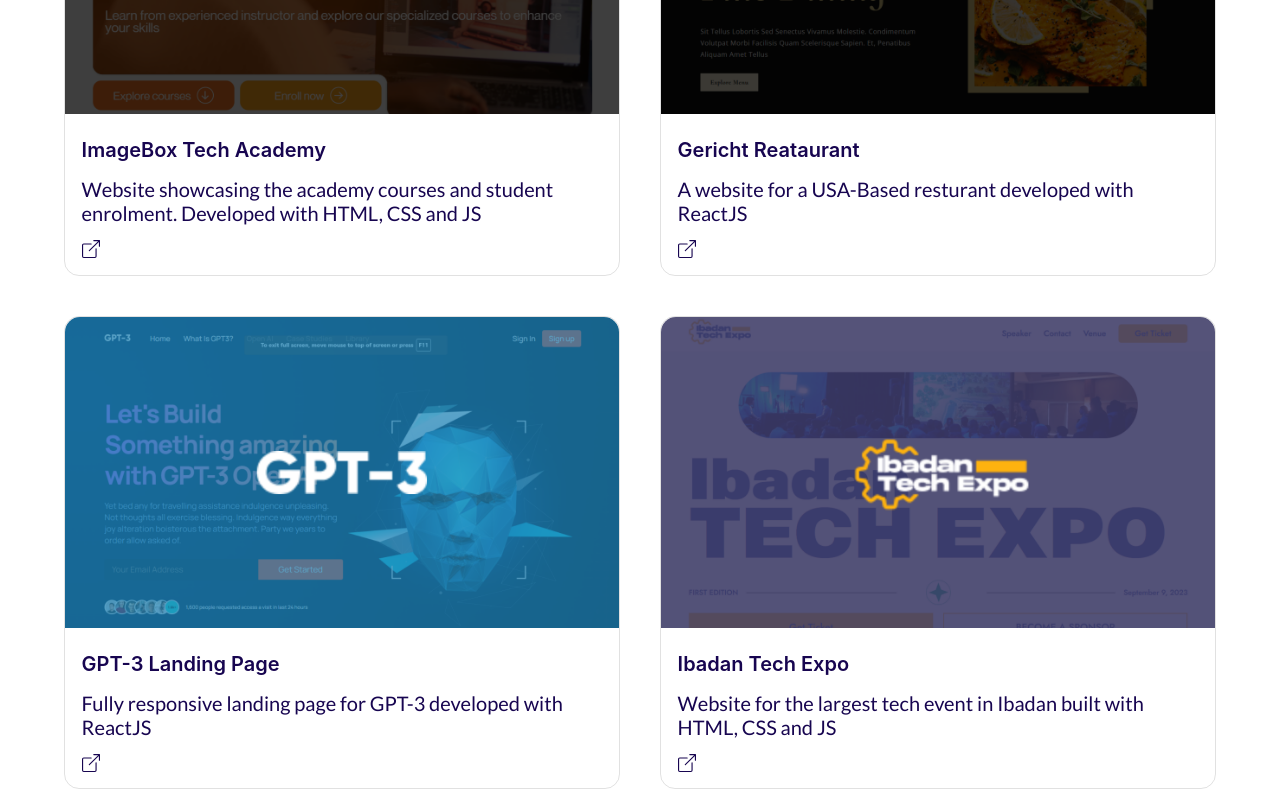
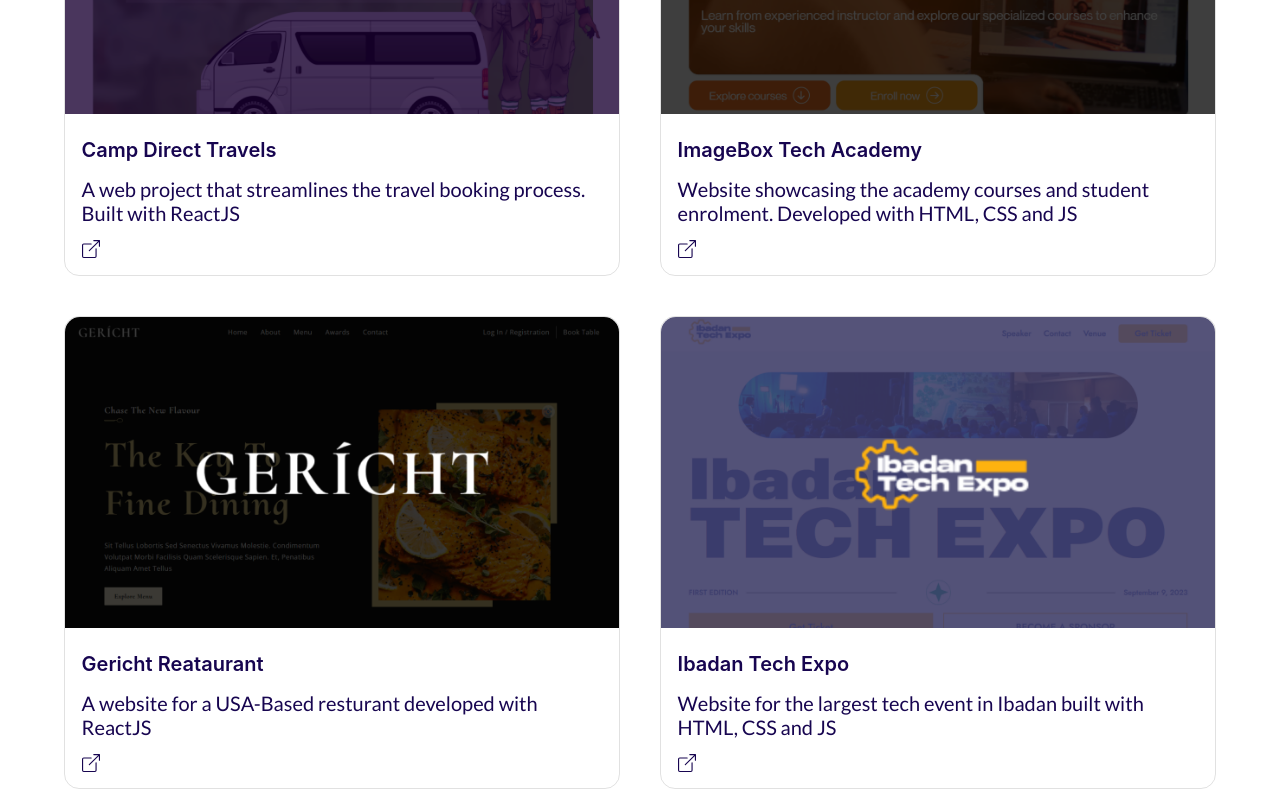
Before and after one commit to Linktoyinka/v4-portfolio, a React (Vite) app: page / in a window 1280 px wide. Shown: the part 1940-2740 px from the top of the page. Built offline with nearby package versions, Linux system fonts and the light colour scheme.

Commit message:
new project added

```diff
--- a/package.json
+++ b/package.json
@@ -13,7 +13,6 @@
     "aos": "^2.3.4",
     "react": "^18.2.0",
     "react-dom": "^18.2.0",
-    "react-gtm-module": "^2.0.11",
     "react-helmet-async": "^1.3.0",
     "react-icons": "^4.11.0",
     "react-router-dom": "^6.17.0"
--- a/src/App.jsx
+++ b/src/App.jsx
@@ -1,16 +1,9 @@
 import React from 'react'
 import { Routes, Route } from 'react-router-dom';
 import { About, Home, Work } from './pages'
-import TagManager from 'react-gtm-module'
 import { HelmetProvider } from 'react-helmet-async';
 
 const App = () => {
-
-  const tagManagerArgs = {
-    gtmId: 'GTM-PJJCSM'
-  }
-
-  TagManager.initialize(tagManagerArgs)
 
   return (
     <HelmetProvider>
--- a/src/constants/data.js
+++ b/src/constants/data.js
@@ -1,6 +1,12 @@
 import images from "./images"
 
 const works = [
+    {
+        imgUrl: images.camp,
+        projectTitle: 'Camp Direct Travels',
+        projectSub: 'A web project that streamlines the travel booking process. Built with ReactJS',
+        url: `https://www.campdirecttravels.com/`
+    },
     {
         imgUrl: images.imta,
         projectTitle: 'ImageBox Tech Academy',
@@ -14,12 +20,6 @@
         url: `https://gericht-restaurant-ola.netlify.app/`
     },
     {
-        imgUrl: images.gpt3,
-        projectTitle: 'GPT-3 Landing Page',
-        projectSub: 'Fully responsive landing page for GPT-3 developed with ReactJS',
-        url: `https://gpt3-ola.netlify.app/`
-    },
-    {
         imgUrl: images.ite,
         projectTitle: 'Ibadan Tech Expo',
         projectSub: 'Website for the largest tech event in Ibadan built with HTML, CSS and JS',
@@ -29,6 +29,12 @@
 
 const projects = [
 
+    {
+        imgUrl: images.camp,
+        projectTitle: 'Camp Direct Travels',
+        projectSub: 'A web project that streamlines the travel booking process. Built with ReactJS',
+        url: `https://www.campdirecttravels.com/`
+    },
     {
         imgUrl: images.imta,
         projectTitle: 'ImageBox Tech Academy',
--- a/src/constants/images.js
+++ b/src/constants/images.js
@@ -18,5 +18,6 @@
 import adekunle from '../assets/adekunle.png'
 import ogimage from '../assets/ogimage.png'
 import imta from '../assets/imta.png'
+import camp from '../assets/camp.png'
 
-export default { logo, portrait01, tobi, brand01, brand02, brand03, brand04, mdlands, code, document, ico, gericht, gpt3, ite, qrnaty, makeknown, danpd, adekunle, ogimage, imta };
+export default { logo, portrait01, tobi, brand01, brand02, brand03, brand04, mdlands, code, document, ico, gericht, gpt3, ite, qrnaty, makeknown, danpd, adekunle, ogimage, imta, camp };
```
Also changed, not shown: src/assets/camp.png (added), 1 other file (tests, documents, lock files or other folders).
